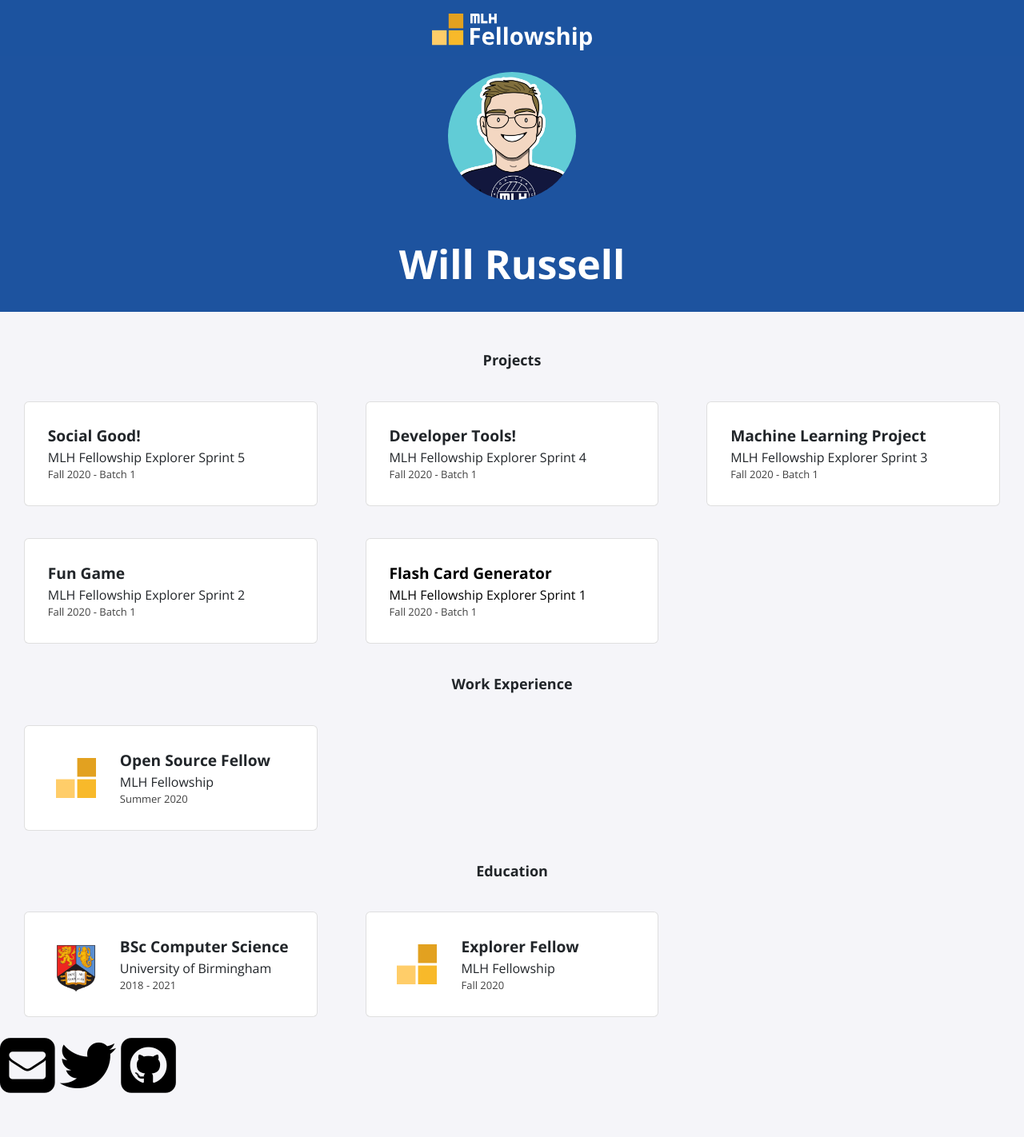
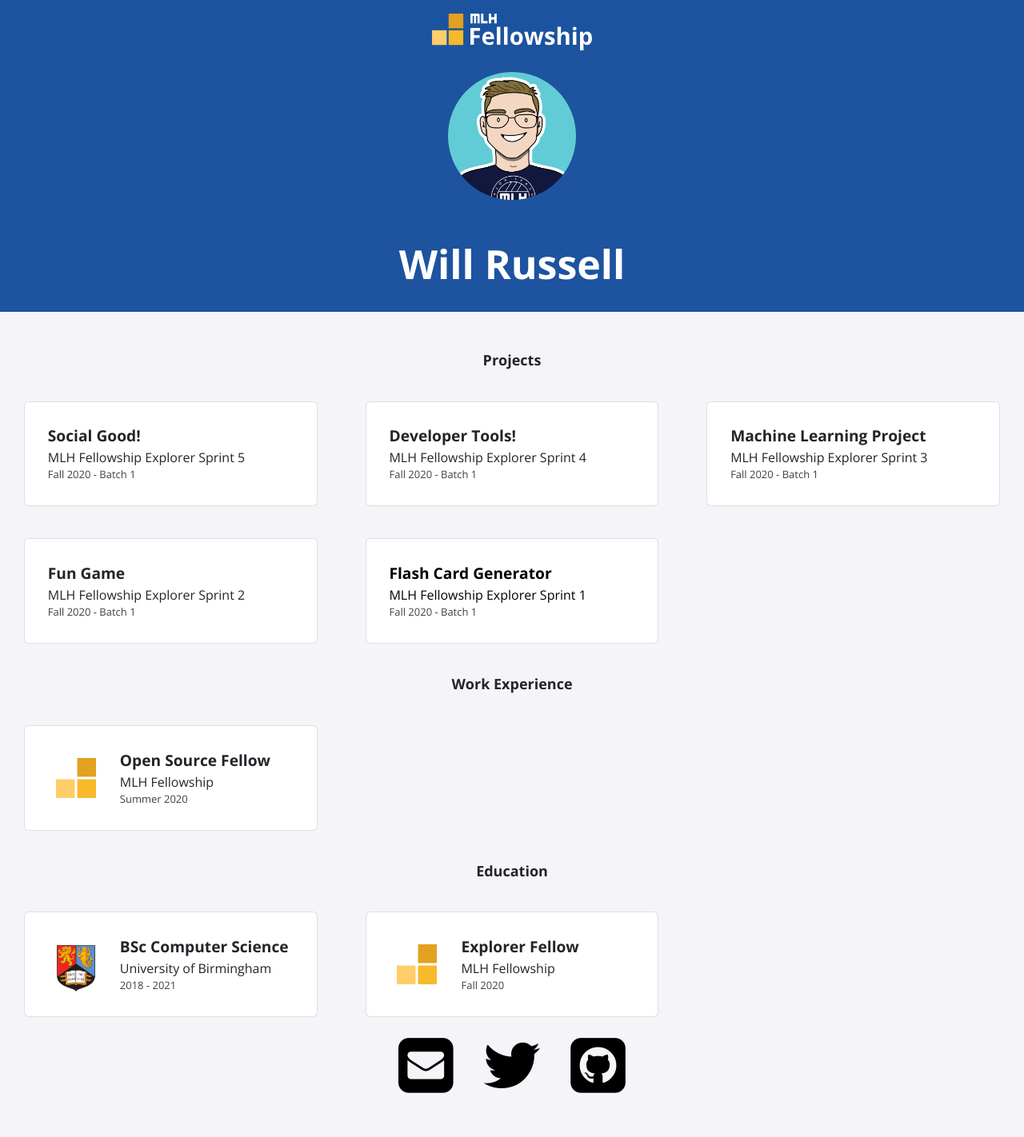
Before and after one commit to MLH-Fellowship/explorer-portfolio-batch2, a Jekyll site: the page built from index.html, in a window 1280 px wide. Shown: the whole page at 80% size. Built offline with Jekyll 4.4.1, drawn with Linux system fonts in a browser that asks for light colours; nearby versions of some CDN libraries.

Commit message:
Added minor bootstrap based properties to footer images.

```diff
--- a/_includes/social-media-links.html
+++ b/_includes/social-media-links.html
@@ -1,13 +1,14 @@
 <link rel="stylesheet" href="https://cdnjs.cloudflare.com/ajax/libs/font-awesome/4.7.0/css/font-awesome.min.css">
 
 {% if site.data.social-media %}
-<div id="social-media">
+<div class="social text-center">
     {% assign sm = site.data.social-media %}
     {% for entry in sm %}
-        {% assign key = entry | first %}
-        {% if sm[key].id %}
-            <a href="{{ sm[key].href }}{{ sm[key].id }}" title="{{ sm[key].title }}"><i class="fa {{ sm[key].fa-icon }}"></i></a>
-        {% endif %}
+    {% assign key = entry | first %}
+    {% if sm[key].id %}
+    <a href="{{ sm[key].href }}{{ sm[key].id }}" title="{{ sm[key].title }}"><i
+            class="fa {{ sm[key].fa-icon }} mx-3"></i></a>
+    {% endif %}
     {% endfor %}
 </div>
 {% endif %}
```
